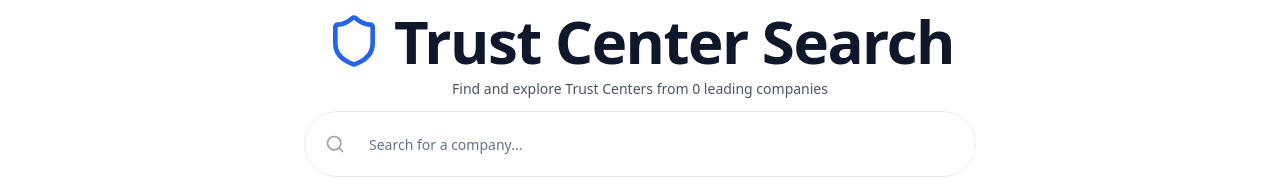
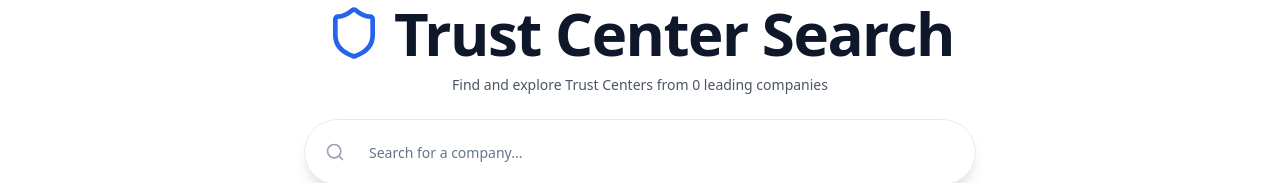
Before and after one commit to securityfortech/trust-center-search, a React (Vite) app: page / in a window 1280 px wide. Shown: the top 183 px of the page. Built offline with nearby package versions, Linux system fonts and the light colour scheme; no server answers.

Commit message:
Refactor: Adjust search bar spacing
Increase spacing above the search bar in the header.

```diff
--- a/src/components/HomePage/Header.tsx
+++ b/src/components/HomePage/Header.tsx
@@ -16,14 +16,15 @@ const Header: React.FC<HeaderProps> = ({
   const isMobile = useIsMobile();
 
   if (isMobile) {
-    return <header className="bg-background dark:bg-gray-900 pt-4 pb-2 flex flex-col items-center justify-center animate-fade-in">
+    return (
+      <header className="bg-background dark:bg-gray-900 pt-4 pb-2 flex flex-col items-center justify-center animate-fade-in">
         <div className="container mx-auto px-4 flex flex-col items-center">
-          <div className="mb-3 mt-2 text-center">
+          <div className="mb-4 mt-2 text-center">
             <div className="flex items-center justify-center">
               <Shield className="h-6 w-6 text-primary mr-2" />
               <h1 className="text-3xl font-bold text-trust-dark dark:text-white">Trust Center</h1>
             </div>
-            <p className="text-sm text-gray-600 dark:text-gray-400 mt-1">
+            <p className="text-sm text-gray-600 dark:text-gray-400 mt-2">
               Find and explore Trust Centers from {totalCompanies} leading companies
             </p>
           </div>
@@ -32,17 +33,19 @@ const Header: React.FC<HeaderProps> = ({
             <SearchBar onSearch={onSearch} />
           </div>
         </div>
-      </header>;
+      </header>
+    );
   }
 
-  return <header className="bg-white dark:bg-gray-900 flex flex-col items-center justify-center min-h-[25vh] pb-2 animate-fade-in">
+  return (
+    <header className="bg-white dark:bg-gray-900 flex flex-col items-center justify-center min-h-[25vh] pb-2 animate-fade-in">
       <div className="container mx-auto px-4 flex flex-col items-center relative">
-        <div className="mb-3 md:mb-3 text-center">
+        <div className="mb-6 md:mb-6 text-center">
           <div className="flex items-center justify-center">
             <Shield className="h-10 w-10 md:h-14 md:w-14 text-primary mr-3" />
             <h1 className="text-3xl md:text-5xl lg:text-6xl font-bold text-trust-dark dark:text-white">Trust Center Search</h1>
           </div>
-          <p className="text-sm text-gray-600 dark:text-gray-400 mt-1 md:mt-2">
+          <p className="text-sm text-gray-600 dark:text-gray-400 mt-2 md:mt-3">
             Find and explore Trust Centers from {totalCompanies} leading companies
           </p>
         </div>
@@ -51,7 +54,8 @@ const Header: React.FC<HeaderProps> = ({
           <SearchBar onSearch={onSearch} />
         </div>
       </div>
-    </header>;
+    </header>
+  );
 };
 
 export default Header;
```
